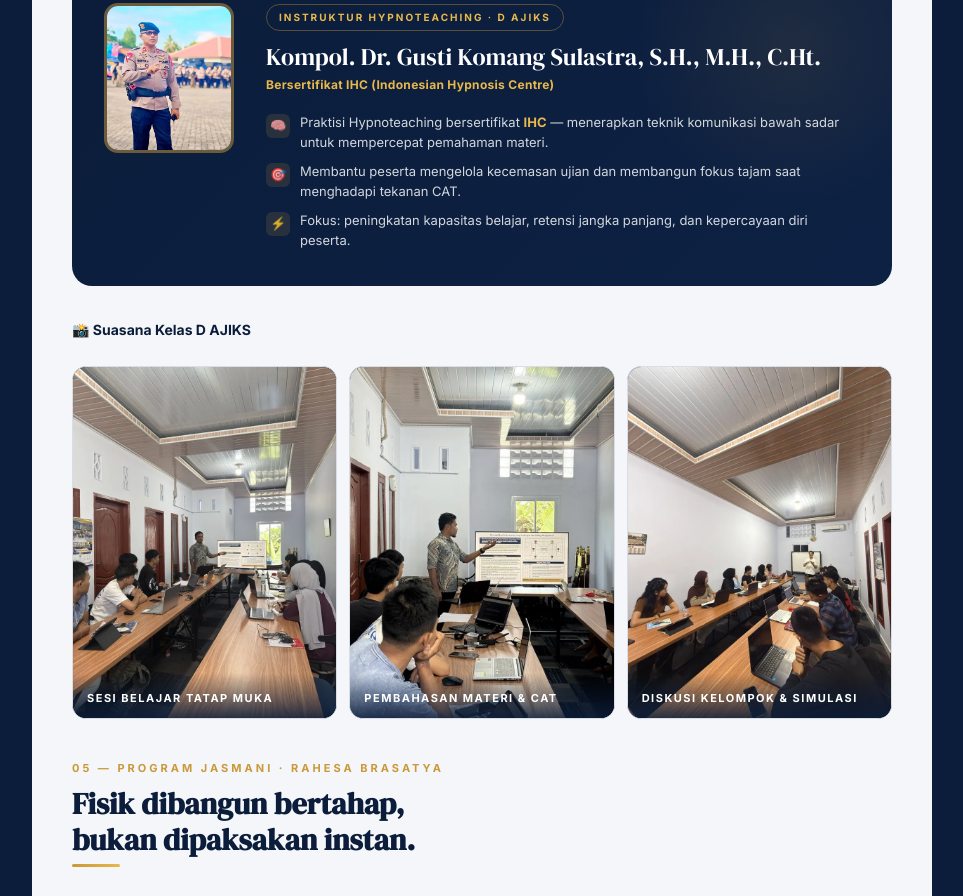
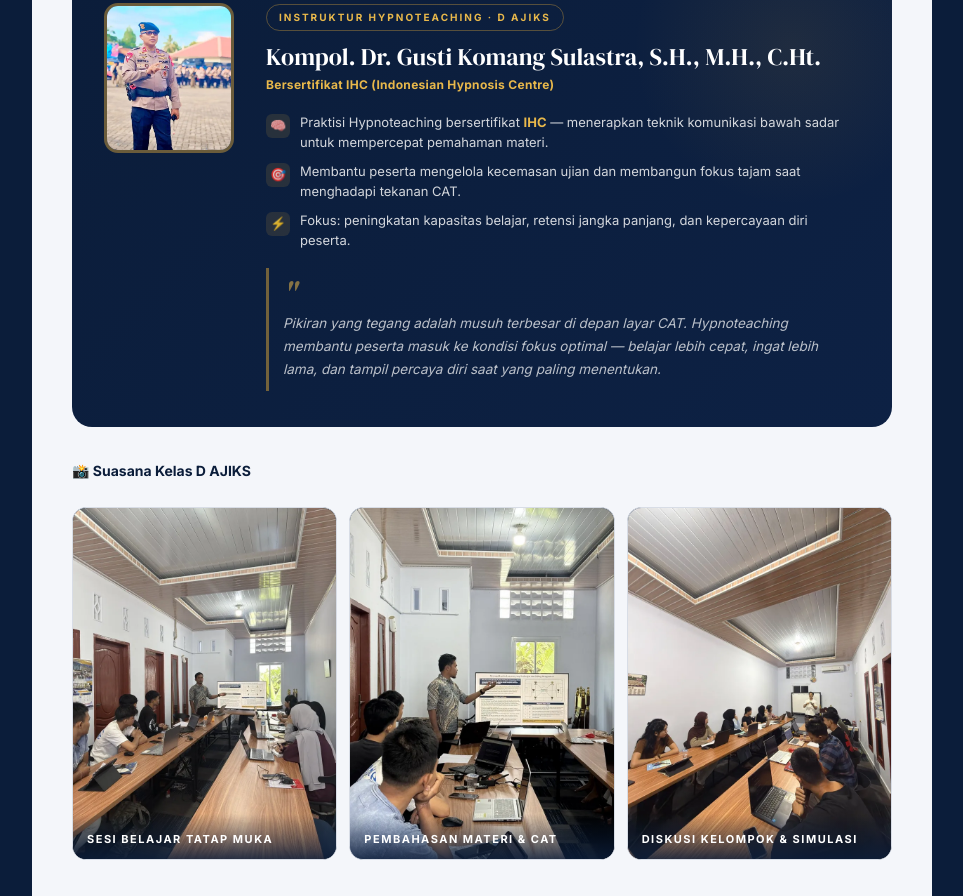
Before and after one commit to gustiyuda14-source/BLUE-PRINT-POLRI-AJIKS-AKADEMI, a plain HTML site: page index.html in a window 1280 px wide. Shown: the part 3379-4275 px from the top of the page, without its empty margins (158-1121 px from the left). Drawn offline with Linux system fonts and the light colour scheme.

Commit message:
Highlight tim pengajar: tambah quote mentor di semua kartu (Badrun, Billy, Rifky, Nyoman, Gusti Komang)

```diff
--- a/index.html
+++ b/index.html
@@ -1177,6 +1177,26 @@
       font-weight: 700;
       margin-bottom: 18px;
       letter-spacing: 0.3px;
+    }
+    .mentor-quote {
+      border-left: 3px solid rgba(201,153,58,0.55);
+      padding: 10px 14px;
+      margin-top: 18px;
+      font-style: italic;
+      font-size: 13.5px;
+      color: rgba(255,255,255,0.72);
+      line-height: 1.7;
+      position: relative;
+    }
+    .mentor-quote::before {
+      content: '"';
+      font-family: 'DM Serif Display', serif;
+      font-size: 30px;
+      color: var(--gold2);
+      opacity: 0.55;
+      line-height: 1;
+      display: block;
+      margin-bottom: 4px;
     }
     .track-years {
       display: flex;
@@ -1845,6 +1865,7 @@
             <span>Fokus: peningkatan kapasitas belajar, retensi jangka panjang, dan kepercayaan diri peserta.</span>
           </div>
         </div>
+        <div class="mentor-quote">Pikiran yang tegang adalah musuh terbesar di depan layar CAT. Hypnoteaching membantu peserta masuk ke kondisi fokus optimal — belajar lebih cepat, ingat lebih lama, dan tampil percaya diri saat yang paling menentukan.</div>
       </div>
     </div>
 
@@ -2020,6 +2041,7 @@
             <span><em>Kesatuan, rekam jejak, dan prestasi akan dilengkapi pada pembaruan berikutnya.</em></span>
           </div>
         </div>
+        <div class="mentor-quote">Standar fisik POLRI bukan sesuatu yang perlu ditakuti — ia perlu didekati dengan sistem latihan yang benar dan progresif. Saya di sini untuk memastikan setiap peserta siap melampaui batas mereka sendiri.</div>
       </div>
     </div>
 
@@ -2064,6 +2086,7 @@
             <div class="track-total-label">Juara<br>Atletik</div>
           </div>
         </div>
+        <div class="mentor-quote">Saya pernah meraih jasmani terbaik se-Nusantara bukan karena bakat — tapi karena latihan terstruktur dan mental yang tidak mau menyerah. Itu yang akan saya tularkan ke setiap peserta di sini.</div>
       </div>
     </div>
   </div>
@@ -2402,6 +2425,7 @@
             <div class="track-total-label">Total<br>Kelulusan</div>
           </div>
         </div>
+        <div class="mentor-quote">Angka tidak berbohong. Saya selalu katakan kepada peserta — kuasai logika dasarnya, bukan hapalkan rumusnya. Itulah cara saya mendampingi lebih dari 21 orang hingga benar-benar lolos.</div>
       </div>
     </div>
 
@@ -2436,6 +2460,7 @@
             <span>Pengurus <strong style="color:var(--gold2)">MGMP Bahasa Inggris</strong> Provinsi Sulawesi Tenggara.</span>
           </div>
         </div>
+        <div class="mentor-quote">Bahasa Inggris di tes kedinasan bukan soal fasih bicara — soal ketepatan dan strategi. Saya ajarkan cara berpikir dalam bahasa itu, bukan sekadar menghafal kosa kata.</div>
       </div>
     </div>
   </div>
```
